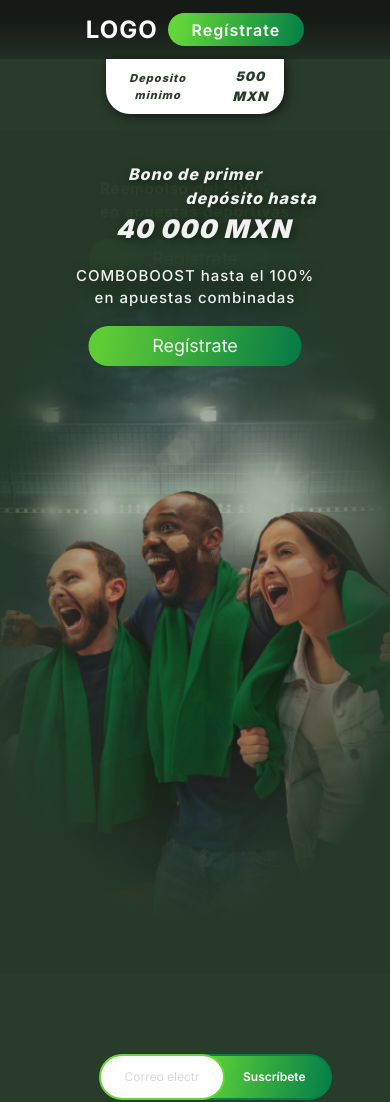
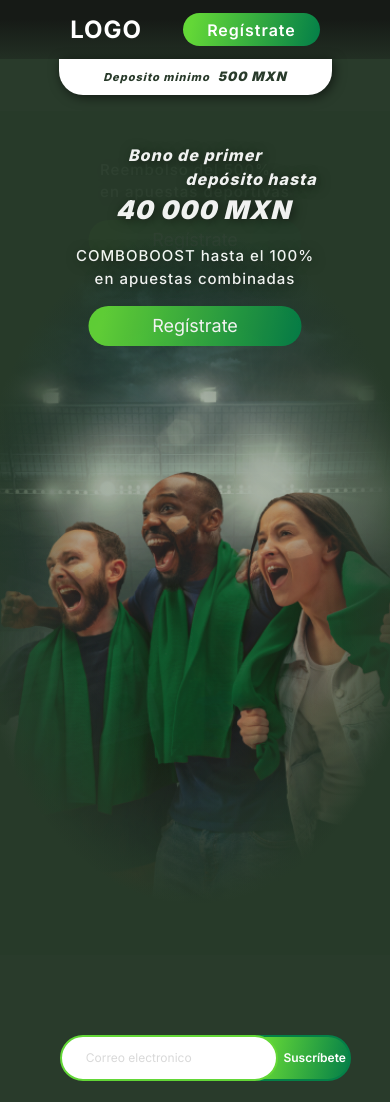
Before and after one commit to Andrew00999/mexico, a plain HTML site: page index.html in a window 390 px wide. Shown: the top 1102 px of the page. Drawn offline with nearby package versions, Linux system fonts and the light colour scheme.

Commit message:
form changes

```diff
--- a/css/main.css
+++ b/css/main.css
@@ -329,14 +329,14 @@ footer {
   align-items: center;
 }
 .form_wrapper input {
-  width: 100%;
+	width: 100%;
   padding: 0.75rem 1.5rem;
   outline: 0;
   outline-offset: 0;
   border-radius: 2rem;
   border: 2px solid #63d737;
-  position: relative;
-  right: -2.5rem;
+	position: relative;
+	right: -1.3rem;
   caret-color: #d9d9d9;
   color: #8e8e8e;
   font-size: clamp(12px, 2vw, 17px);
@@ -346,7 +346,8 @@ footer {
   font-size: clamp(12px, 2vw, 17px);
 }
 .form_wrapper button {
-  padding: 0.75rem 3rem 0.75rem 5rem;
+	width: 30%;
+  padding: .75rem 3rem .75rem 1.5rem;
   border-radius: 0 2rem 2rem 0;
   background: linear-gradient(102.12deg, #63d737 7.53%, #058048 98.25%);
   border: 2px solid #058048;
--- a/css/media.css
+++ b/css/media.css
@@ -5,6 +5,9 @@
 }
 
 @media (max-width: 992px) {
+	.container {
+		width: 80%;
+	}
 	.header_wrapper {
 		width: 80%;
 		margin: 0 auto;
@@ -20,7 +23,7 @@
 		flex-wrap: nowrap;
 		padding: .5rem 0;
 		border-radius: 0 0 1.5rem 1.5rem;
-		width: 65%;
+		width: 100%;
 		display: flex;
 		justify-content: center;
 		align-items: center;
@@ -64,10 +67,7 @@
 		width: calc(100% / 5 - 1rem);
 	}
 	.form_wrapper {
-		width: 120%;
-	}
-	.form_wrapper button {
-		padding: 0.75rem 1.5rem 0.75rem 3.5rem;
+		width: 100%;
 	}
 	.swiper-slide {
 		height: 100vh;
@@ -111,6 +111,3 @@
 		width: calc(100% / 3 - 1rem);
 	}
 }
-
-@media (max-width: 1440px) {
-}
```
